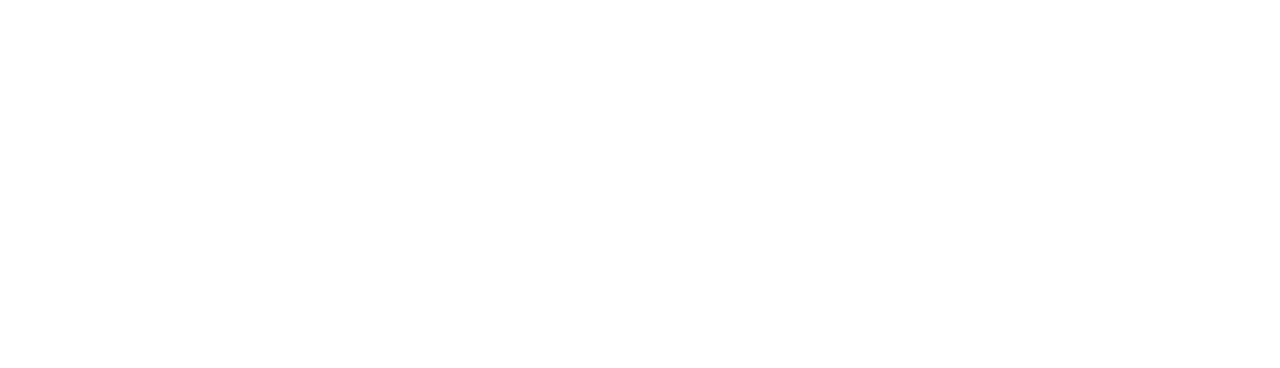
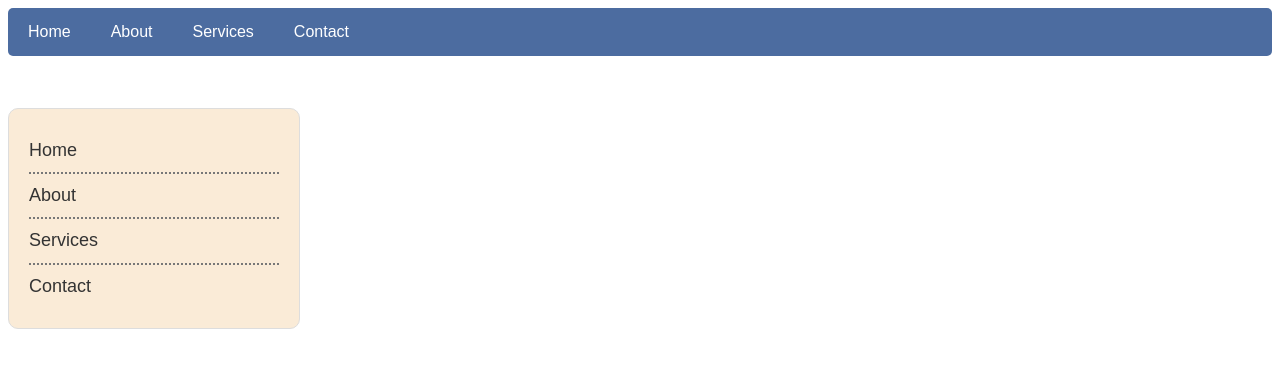
Before and after one commit to AniPopova/yara-intern, a plain HTML site: page csssandbox_starter/09_menus.html in a window 1280 px wide. Drawn offline with Linux system fonts and the light colour scheme.

Commit message:
style(css): menus

```diff
--- a/csssandbox_starter/09_menus.html
+++ b/csssandbox_starter/09_menus.html
@@ -6,10 +6,77 @@
   <meta http-equiv="X-UA-Compatible" content="ie=edge">
   <title>Menu Styling</title>
   <style>
+    body {
+      font-family: Arial, Helvetica, sans-serif;
+    }
+
+    /* Navigation menu styling */
+    .navbar {
+      list-style: none;
+      margin: 0;
+      padding: 0;
+      background: #4c6ca0;
+      border-radius: 5px;
+      overflow: auto;
+    }
+    .navbar li {
+      float: left;
+    }
+    .navbar li a {
+      display: block;
+      color: #fff;
+      text-decoration: none;
+      padding: 15px 20px;
+    }
+    .navbar li a:hover {
+      background-color: bisque;
+      color: black;
+    }
+    /* Side menu styling */
+    .side-menu {
+      list-style: none;
+      border: 1px #ddd solid;
+      border-radius: 10px;
+      width: 250px;
+      padding: 20px;
+      background-color: antiquewhite
+    }
+
+    .side-menu li {
+      font-size: 18px;
+      line-height: 2.4em;
+      border-bottom: dotted 2px #777;
+    }
+
+    .side-menu li:last-child {
+      border: none;
+    }
+
+    .side-menu li a {
+      color: #333;
+      text-decoration: none;
+    }
+    .side-menu li a:hover {
+      color: coral;
+    }
+
 
   </style>
 </head>
 <body>
-
+ <ul class="navbar">
+  <li><a href="#">Home</a></li>
+  <li><a href="#">About</a></li>
+  <li><a href="#">Services</a></li>
+  <li><a href="#">Contact</a></li>
+ </ul>
+ <br>
+ <br>
+ <ul class="side-menu">
+  <li><a href="#">Home</a></li>
+  <li><a href="#">About</a></li>
+  <li><a href="#">Services</a></li>
+  <li><a href="#">Contact</a></li>
+ </ul>
 </body>
 </html>
```
